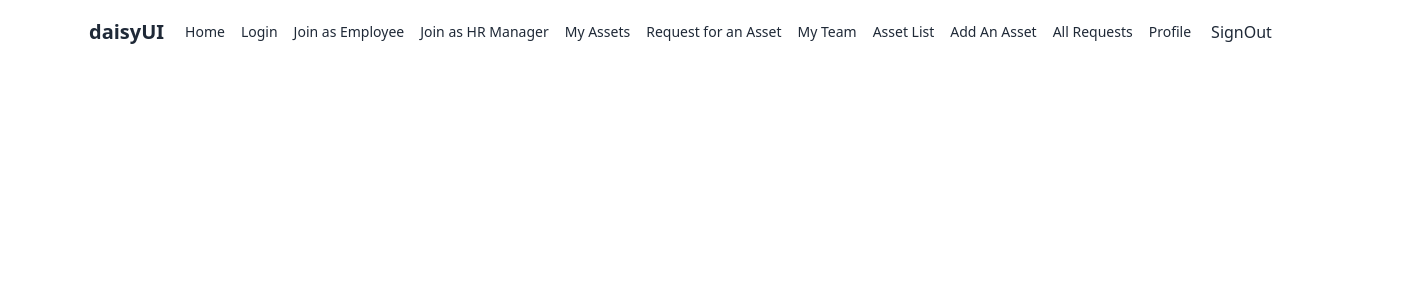
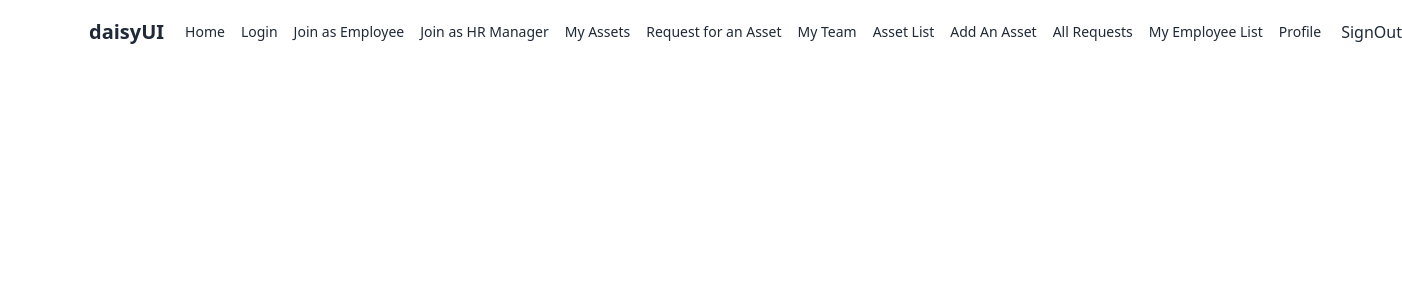
Before and after one commit to tawhidislam22/business-management-client, a React (Vite) app: page / in a window 1280 px wide. Shown: the top 300 px of the page, 1402 px wide, since content can reach past the window. Built offline with nearby package versions, Linux system fonts and the light colour scheme; no server answers; what @react-pdf/renderer would draw is missing.

Commit message:
employees section done

```diff
--- a/src/Routes/Routes.jsx
+++ b/src/Routes/Routes.jsx
@@ -14,7 +14,7 @@ import MyTeamPage from "../Pages/MyTeam/MyTeam";
 import AssetList from "../Pages/AssetList/AssetList";
 import AddAnAsset from "../Pages/AddAnAsset/AddAnAsset";
 import AllRequests from "../Pages/AllRequests/AllRequests";
-
+import MyEmployeeList from "../Pages/MyEmployeeList/MyEmployeeList"
 
 export  const router = createBrowserRouter([
     {
@@ -52,6 +52,10 @@ export  const router = createBrowserRouter([
         {
           path:'/allRequests',
           element:<AllRequests></AllRequests>
+        },
+        {
+          path:'/myEmployeeList',
+          element:<MyEmployeeList></MyEmployeeList>
         }
       ]
     },
--- a/src/Shered/Navbar/Navbar.jsx
+++ b/src/Shered/Navbar/Navbar.jsx
@@ -31,6 +31,7 @@ const Navbar = () => {
         <NavLink className="mr-4" to={"/assetList"}><li>Asset List</li></NavLink>
         <NavLink className="mr-4" to={"/addAnAsset"}><li>Add An Asset</li></NavLink>
         <NavLink className="mr-4" to={"/allRequests"}><li>All Requests</li></NavLink>
+        <NavLink className="mr-4" to={"/myEmployeeList"}><li>My Employee List</li></NavLink>
         <NavLink className="mr-4" to={"/profile"}><li>Profile</li></NavLink>
     </>
     return (
```
